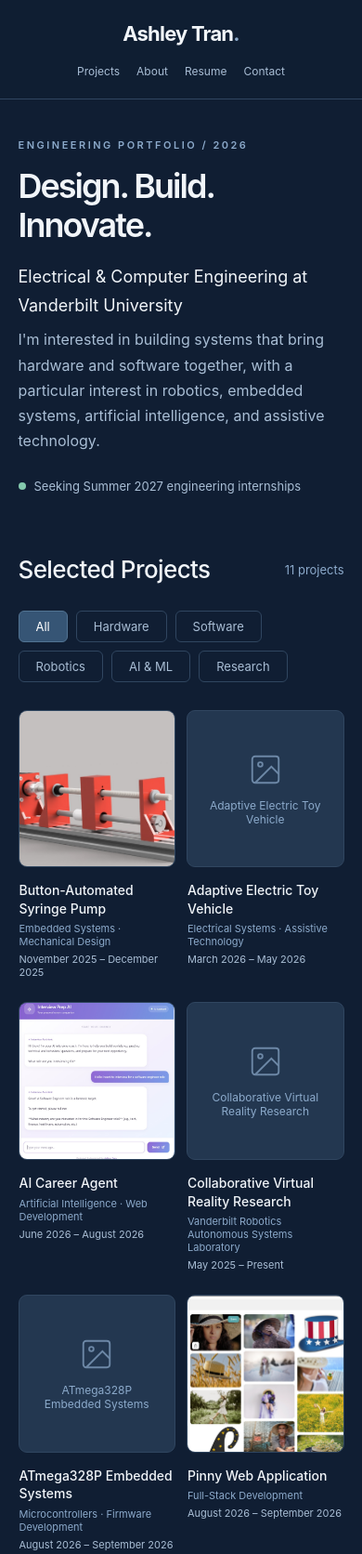
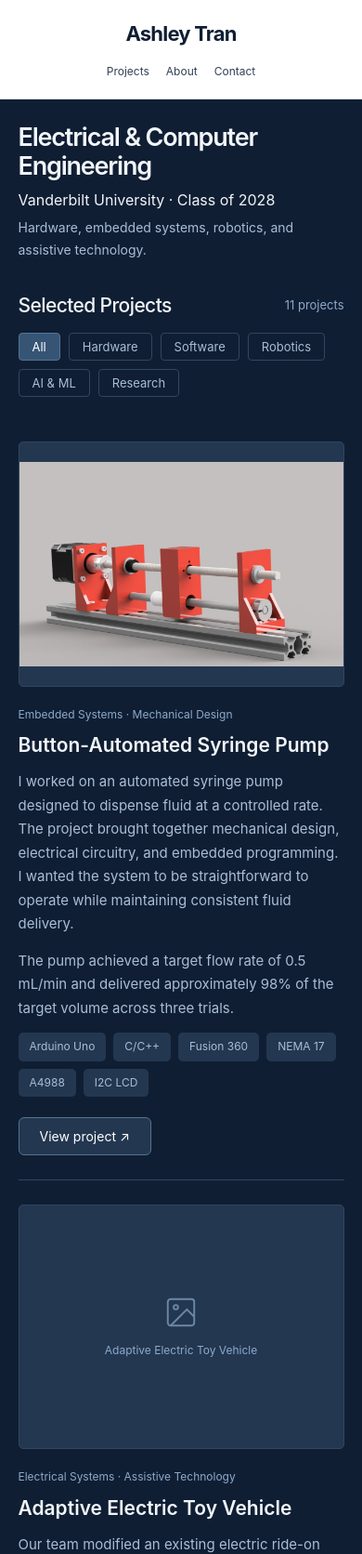
Before and after one commit to ashley-tran20/Engineering-Portfolio, a plain HTML site: page index.html in a window 390 px wide. Shown: the top 1672 px of the page at 93% size. Drawn offline with Linux system fonts and the light colour scheme.

Commit message:
Update index.html

```diff
--- a/index.html
+++ b/index.html
@@ -1,4 +1,3 @@
-
 <!DOCTYPE html>
 <html lang="en">
 <head>
@@ -597,24 +596,6 @@ nav {
     line-height: 1.8;
 }
 
-/* Resume Section */
-
-.resume-section {
-    padding: 50px 0;
-    border-top: 1px solid var(--border);
-}
-
-.resume-section h2 {
-    font-size: 28px;
-    font-weight: 550;
-    margin-bottom: 12px;
-}
-
-.resume-section p {
-    color: var(--muted);
-    margin-bottom: 22px;
-}
-
 .primary-button {
     display: inline-block;
     background: var(--surface-light);
@@ -769,6 +750,59 @@ footer {
     }
 }
 
+
+/* Image-first portfolio theme */
+header { background: #fff; color: #101e33; backdrop-filter: none; border-bottom: 1px solid #d7dde1; }
+header .nav-links a { color: #334155; }
+header .nav-links a:hover { color: #101e33; }
+nav { min-height: 66px; }
+.contact-links a:hover { color: var(--white); }
+.hero { padding: 34px 0 18px; }
+.hero h1 { font-size: clamp(26px, 3.5vw, 40px); letter-spacing: -1.2px; margin-bottom: 8px; }
+.hero .university { font-size: 16px; margin-bottom: 4px; }
+.hero p { font-size: 14px; }
+.projects-section { padding-top: 18px; }
+.section-heading { margin-bottom: 12px; }
+.section-heading h2 { font-size: 21px; }
+.filters { margin-bottom: 22px; }
+.filter-button { border-radius: 4px; padding: 6px 14px; }
+.project-grid { column-gap: 18px; row-gap: 26px; }
+.project-image { border-radius: 5px; background: var(--surface-light); }
+.project-info { padding-top: 9px; }
+.project-info h3 { font-size: 16px; font-weight: 600; }
+.image-overlay { background: none; }
+.overlay-arrow { background: #fff; color: #172033; border-color: #d7dde1; }
+.project-card:hover img { transform: scale(1.025); }
+.primary-button { background: #233750; border-color: #527493; color: #fff; }
+.contact-section, footer { background: #0c1728; }
+.project-dialog::backdrop { background: rgba(23,32,51,.65); backdrop-filter: none; }
+.agent-gallery .detail-photo img, .detail-photo img[src*="omsi-"] { background: transparent; border: none; width: auto; max-width: 100%; height: auto; margin: 0 auto; }
+@media (max-width: 560px) {
+    .hero { padding: 25px 0 12px; }
+    .hero h1 { font-size: 27px; }
+    .project-grid { gap: 20px 12px; }
+    .project-info h3 { font-size: 14px; }
+}
+
+
+/* Alternating project rows */
+.project-grid { display: grid; grid-template-columns: minmax(0, 1fr); gap: 0; }
+.project-card { display: grid; grid-template-columns: minmax(0, 1fr) minmax(0, 1fr); gap: clamp(24px, 5vw, 64px); align-items: center; padding: 36px 0; border-bottom: 1px solid var(--border); }
+.project-card:nth-child(even) .project-image { order: 2; }
+.project-image { aspect-ratio: 4 / 3; }
+.project-image img { object-fit: contain; }
+.project-info { padding: 0; }
+.project-info h3 { font-size: clamp(21px, 2.5vw, 30px); margin: 8px 0 12px; }
+.project-info p { color: var(--muted); font-size: 15px; line-height: 1.7; margin-bottom: 14px; }
+.project-info .tags { margin-bottom: 18px; }
+.project-info .project-category { font-size: 12px; }
+.project-info .primary-button { margin-top: 4px; }
+.project-actions { display: flex; flex-wrap: wrap; gap: 10px; }
+@media (max-width: 700px) {
+  .project-card { grid-template-columns: minmax(0, 1fr); gap: 20px; padding: 26px 0; }
+  .project-card:nth-child(even) .project-image { order: 0; }
+}
+
 </style>
 </head>
 
@@ -780,13 +814,12 @@ footer {
     <nav class="container">
 
         <a class="logo" href="#">
-            Ashley Tran<span>.</span>
+            Ashley Tran
         </a>
 
         <div class="nav-links">
             <a href="#projects">Projects</a>
             <a href="#about">About</a>
-            <a href="#resume">Resume</a>
             <a href="#contact">Contact</a>
         </div>
 
@@ -798,29 +831,9 @@ footer {
 <!-- Introduction -->
 
 <section class="hero container">
-
-    <div class="eyebrow">
-        Engineering Portfolio / 2026
-    </div>
-
-    <h1>Design. Build. Innovate.</h1>
-
-    <p class="university">
-        Electrical &amp; Computer Engineering at Vanderbilt University
-    </p>
-
-    <p>
-        I'm interested in building systems that bring hardware
-        and software together, with a particular interest in
-        robotics, embedded systems, artificial intelligence,
-        and assistive technology.
-    </p>
-
-    <div class="availability">
-        <span class="status-dot"></span>
-        Seeking Summer 2027 engineering internships
-    </div>
-
+    <h1>Electrical &amp; Computer Engineering</h1>
+    <p class="university">Vanderbilt University · Class of 2028</p>
+    <p>Hardware, embedded systems, robotics, and assistive technology.</p>
 </section>
 
 <!-- Portfolio Section -->
@@ -830,7 +843,7 @@ footer {
     <div class="section-heading">
         <h2>Selected Projects</h2>
         <span id="project-count" class="project-count">
-            12 projects
+            11 projects
         </span>
     </div>
 
@@ -968,43 +981,18 @@ footer {
 
 </section>
 
-<!-- Resume Section -->
-
-<section id="resume" class="resume-section">
+<!-- Contact Section -->
+
+<section id="contact" class="contact-section">
 
     <div class="container">
 
-        <div class="eyebrow">Experience &amp; Education</div>
-
-        <h2>Resume</h2>
+        <div class="eyebrow">Get in touch</div>
+
+        <h2>Let's connect.</h2>
 
         <p>
-            A summary of my education, technical experience,
-            engineering projects, and leadership activities.
-        </p>
-
-        <button class="primary-button" id="resume-button">
-            View Resume &nearr;
-        </button>
-
-    </div>
-
-</section>
-
-<!-- Contact Section -->
-
-<section id="contact" class="contact-section">
-
-    <div class="container">
-
-        <div class="eyebrow">Get in touch</div>
-
-        <h2>Let's connect.</h2>
-
-        <p>
-            I'm currently looking for Summer 2027 engineering
-            internships and am open to relocation. I'm always
-            interested in connecting with people working on
+            I'm interested in connecting with people working on
             robotics, hardware, software, and technologies
             that improve accessibility.
         </p>
@@ -1633,6 +1621,9 @@ const projects = [
 }
 
 ];
+
+const projectOrder = ["syringe-pump", "adaptive-vehicle", "microfluidics", "fpga", "embedded-systems", "robotics-research", "riscv", "omsi", "change", "pinny", "career-agent"];
+projects.sort((a, b) => projectOrder.indexOf(a.id) - projectOrder.indexOf(b.id));
 
 // Image Placeholders
 
@@ -1756,39 +1747,32 @@ function renderProjects(filter = "All") {
 
     filteredProjects.forEach(project => {
 
-        const card = document.createElement("button");
+        const card = document.createElement("article");
 
         card.className = "project-card";
-        card.type = "button";
-
-        card.setAttribute(
-            "aria-label",
-            "View project: " + project.title
-        );
+
+
 
         card.innerHTML = `
             <div class="project-image">
 
                 <div class="card-image"></div>
 
-                <div class="image-overlay">
-                    <span class="overlay-arrow">
-                        &nearr;
-                    </span>
-                </div>
+
 
             </div>
 
             <div class="project-info">
 
+                <div class="project-category">${project.subtitle}</div>
                 <h3>${project.title}</h3>
-
-                <div class="project-category">
-                    ${project.subtitle}
-                </div>
-
-                <div class="project-date">
-                    ${project.date}
+                <p>${project.overview}</p>
+                <p>${project.results}</p>
+                <div class="tags">${project.tools.map(tool => `<span class="tag">${tool}</span>`).join("")}</div>
+                <div class="project-actions">
+                    <button type="button" class="primary-button view-project">View project &nearr;</button>
+                    ${project.id === "pinny" ? '<a class="primary-button" href="https://pinny.onrender.com/" target="_blank" rel="noopener noreferrer">Launch Pinny &nearr;</a>' : ""}
+                    ${project.id === "career-agent" ? '<a class="primary-button" href="career-agent/" target="_blank" rel="noopener noreferrer">Launch AI Agent &nearr;</a>' : ""}
                 </div>
 
             </div>
@@ -1799,7 +1783,7 @@ function renderProjects(filter = "All") {
             project
         );
 
-        card.addEventListener("click", function () {
+        card.querySelector(".view-project").addEventListener("click", function () {
             openProject(project);
         });
 
@@ -1970,6 +1954,10 @@ ${project.id === "pinny" ? `
     <ul>${contributions}</ul>
 </div>
 
+        <div class="results-box">
+            <h2>Results</h2>
+            <p>${project.results}</p>
+        </div>
         <div class="detail-section">
             <h2>Design Benefits</h2>
             <ul>${benefits}</ul>
@@ -2062,45 +2050,6 @@ async function loadProfilePhoto() {
 
 }
 
-// Resume Button
-
-document.getElementById("resume-button")
-    .addEventListener("click", async function () {
-
-        const tab = window.open("about:blank", "_blank");
-
-        if (tab) tab.opener = null;
-
-        try {
-
-            const response = await fetch(
-                "resume.pdf",
-                { method: "HEAD" }
-            );
-
-            if (!response.ok) {
-                throw new Error("Resume unavailable");
-            }
-
-            if (tab) {
-                tab.location.href = "resume.pdf";
-            } else {
-                window.location.href = "resume.pdf";
-            }
-
-        } catch (error) {
-
-            if (tab) tab.close();
-
-            alert(
-                "My resume is currently available upon request. " +
-                "Please contact ashley.b.tran@vanderbilt.edu."
-            );
-
-        }
-
-    });
-
 // Initialize Portfolio
 
 renderProjects();
```
